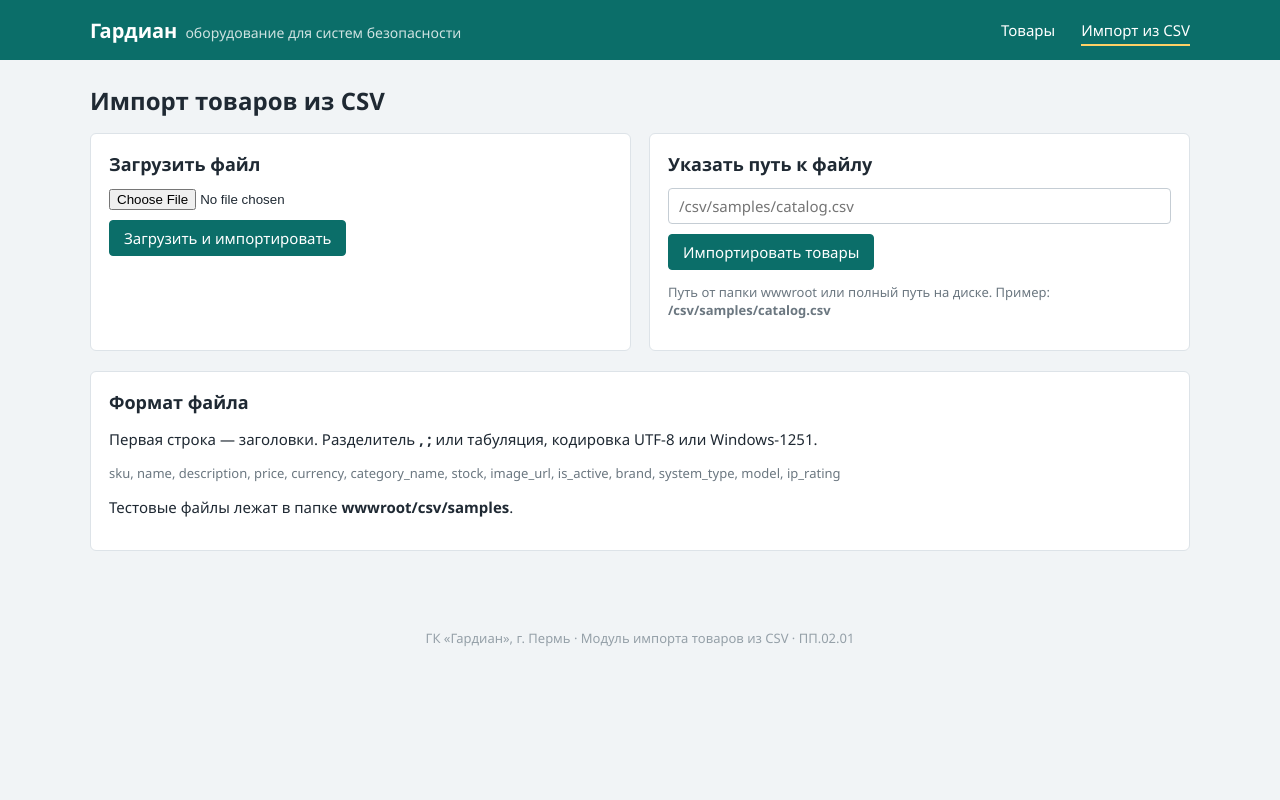
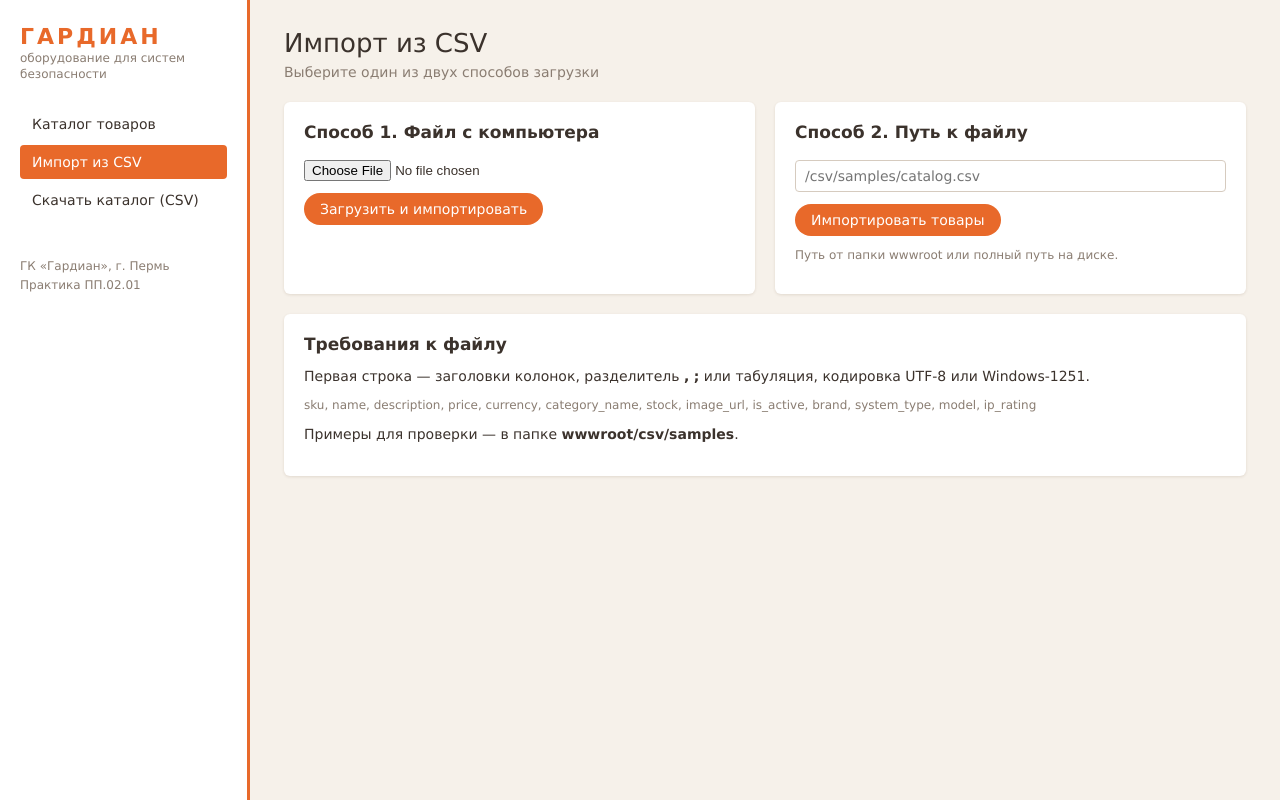
Before and after one commit to pischalnikova/pishchalnikova_SecurityStoreImport, an ASP.NET Core app: page /Products/Import in a window 1280 px wide. Run offline with ASP.NET Core 8, Linux system fonts and the light colour scheme.

Commit message:
Change layout to side menu and product cards

```diff
--- a/src/SecurityStoreImport/Views/Products/Import.cshtml
+++ b/src/SecurityStoreImport/Views/Products/Import.cshtml
@@ -4,41 +4,41 @@
     var result = Model.Result; // результат последнего импорта или null
 }
 
-<h1>Импорт товаров из CSV</h1>
+<h1>Импорт из CSV</h1>
+<p class="subtitle">Выберите один из двух способов загрузки</p>
 
-<div class="forms">
-    <form class="box" method="post" asp-action="Import" enctype="multipart/form-data">
-        <h2>Загрузить файл</h2>
+<div class="steps">
+    <form class="panel" method="post" asp-action="Import" enctype="multipart/form-data">
+        <h2>Способ 1. Файл с компьютера</h2>
         <input type="hidden" name="Mode" value="@ImportRequest.UploadMode" />
         <input type="file" name="File" accept=".csv" /><br />
         <button type="submit" class="btn">Загрузить и импортировать</button>
     </form>
 
-    <form class="box" method="post" asp-action="Import">
-        <h2>Указать путь к файлу</h2>
+    <form class="panel" method="post" asp-action="Import">
+        <h2>Способ 2. Путь к файлу</h2>
         <input type="hidden" name="Mode" value="@ImportRequest.PathMode" />
         <input type="text" name="FilePath" value="@Model.FilePath" placeholder="/csv/samples/catalog.csv" />
         <button type="submit" class="btn">Импортировать товары</button>
-        <p class="small">Путь от папки wwwroot или полный путь на диске. Пример: <b>/csv/samples/catalog.csv</b></p>
+        <p class="hint">Путь от папки wwwroot или полный путь на диске.</p>
     </form>
 </div>
-<br />
 
 @if (result != null)
 {
-    <div class="box">
-        <h2>Результат импорта @(result.FileName != "" ? "— " + result.FileName : "")</h2>
+    <div class="panel">
+        <h2>Итог импорта @(result.FileName != "" ? "«" + result.FileName + "»" : "")</h2>
 
         @if (result.ImportedCount > 0 && result.Errors.Count == 0)
         {
-            <div class="message message-ok">Все строки загружены без ошибок.</div>
+            <div class="message message-ok">Файл загружен полностью, ошибок нет.</div>
         }
         else if (result.ImportedCount == 0)
         {
-            <div class="message message-error">Ни один товар не загружен.</div>
+            <div class="message message-error">Товары не добавлены — смотрите список ошибок.</div>
         }
 
-        <table class="result">
+        <table class="counts">
             <tr><th>Показатель</th><th>Значение</th></tr>
             <tr><td>Всего строк</td><td>@result.TotalRows</td></tr>
             <tr><td>Успешно импортировано</td><td>@result.ImportedCount</td></tr>
@@ -52,12 +52,12 @@
 
         @if (result.Errors.Count > 0)
         {
-            <h2 style="margin-top:20px">Список ошибок</h2>
+            <h2 style="margin-top:24px">Список ошибок</h2>
             <table>
-                <tr><th>Строка</th><th>Колонка</th><th>Описание ошибки</th></tr>
+                <tr><th>Строка</th><th>Поле</th><th>Описание</th></tr>
                 @foreach (var error in result.Errors)
                 {
-                    <tr class="@(error.IsWarning ? "row-warning" : "row-error")">
+                    <tr class="@(error.IsWarning ? "warning-row" : "error-row")">
                         <td>@(error.RowNumber == 0 ? "—" : error.RowNumber.ToString())</td>
                         <td>@(error.Column == "" ? "—" : error.Column)</td>
                         <td>@(error.IsWarning ? "Предупреждение: " : "")@error.Message</td>
@@ -66,13 +66,13 @@
             </table>
         }
 
-        <p><a asp-action="Index" class="btn">Перейти к списку товаров</a></p>
+        <p style="margin-top:18px"><a asp-action="Index" class="btn">Открыть каталог</a></p>
     </div>
 }
 
-<div class="box">
-    <h2>Формат файла</h2>
-    <p>Первая строка — заголовки. Разделитель <b>,</b> <b>;</b> или табуляция, кодировка UTF-8 или Windows-1251.</p>
-    <p class="small">sku, name, description, price, currency, category_name, stock, image_url, is_active, brand, system_type, model, ip_rating</p>
-    <p>Тестовые файлы лежат в папке <b>wwwroot/csv/samples</b>.</p>
+<div class="panel">
+    <h2>Требования к файлу</h2>
+    <p>Первая строка — заголовки колонок, разделитель <b>,</b> <b>;</b> или табуляция, кодировка UTF-8 или Windows-1251.</p>
+    <p class="hint">sku, name, description, price, currency, category_name, stock, image_url, is_active, brand, system_type, model, ip_rating</p>
+    <p>Примеры для проверки — в папке <b>wwwroot/csv/samples</b>.</p>
 </div>
--- a/src/SecurityStoreImport/Views/Shared/_Layout.cshtml
+++ b/src/SecurityStoreImport/Views/Shared/_Layout.cshtml
@@ -10,24 +10,31 @@
     <link rel="stylesheet" href="~/css/style.css" asp-append-version="true" />
 </head>
 <body>
-    <header class="header">
-        <div class="header-inner">
-            <a class="logo" asp-controller="Products" asp-action="Index">Гардиан<span>оборудование для систем безопасности</span></a>
-            <nav class="nav">
-                <a asp-controller="Products" asp-action="Index" class="@(action == "Index" ? "active" : "")">Товары</a>
-                <a asp-controller="Products" asp-action="Import" class="@(action == "Import" ? "active" : "")">Импорт из CSV</a>
-            </nav>
-        </div>
-    </header>
+<div class="page">
+    <aside class="side">
+        <a class="logo" asp-controller="Products" asp-action="Index">
+            <b>ГАРДИАН</b>
+            <small>оборудование для систем безопасности</small>
+        </a>
 
-    <main class="content">
+        <nav class="menu">
+            <a asp-controller="Products" asp-action="Index" class="@(action == "Index" ? "active" : "")">Каталог товаров</a>
+            <a asp-controller="Products" asp-action="Import" class="@(action == "Import" ? "active" : "")">Импорт из CSV</a>
+            <a asp-controller="Products" asp-action="Export">Скачать каталог (CSV)</a>
+        </nav>
+
+        @await RenderSectionAsync("Side", required: false)
+
+        <div class="about">ГК «Гардиан», г. Пермь<br />Практика ПП.02.01</div>
+    </aside>
+
+    <main class="main">
         @if (TempData["Notice"] is string notice)
         {
             <div class="message message-ok">@notice</div>
         }
         @RenderBody()
     </main>
-
-    <footer class="footer">ГК «Гардиан», г. Пермь · Модуль импорта товаров из CSV · ПП.02.01</footer>
+</div>
 </body>
 </html>
--- a/src/SecurityStoreImport/wwwroot/css/style.css
+++ b/src/SecurityStoreImport/wwwroot/css/style.css
@@ -1,119 +1,134 @@
-/* Оформление сайта «Гардиан — магазин оборудования безопасности» */
+/* Оформление сайта «Гардиан — магазин оборудования безопасности».
+   Слева меню, справа содержимое; товары выводятся карточками. */
+
+* { box-sizing: border-box; }
 
 body {
     margin: 0;
-    font-family: "Segoe UI", Arial, sans-serif;
-    font-size: 15px;
-    color: #1f2933;
-    background: #f1f4f6;
+    font-family: Verdana, "Trebuchet MS", sans-serif;
+    font-size: 14px;
+    color: #3b322c;
+    background: #f6f1ea;
 }
 
-a { color: #0b6e69; }
+a { color: #c8551a; }
 
-.header {
-    background: #0b6e69;
-    color: #fff;
+/* ----- Каркас ----- */
+.page { display: flex; min-height: 100vh; }
+
+.side {
+    width: 250px;
+    flex-shrink: 0;
+    background: #fff;
+    border-right: 3px solid #e8692a;
+    padding: 24px 20px;
 }
 
-.header-inner, .content {
-    max-width: 1100px;
-    margin: 0 auto;
-    padding: 0 20px;
+.main { flex: 1; padding: 28px 34px; max-width: 1150px; }
+
+.logo { display: block; text-decoration: none; color: #3b322c; margin-bottom: 26px; }
+.logo b { display: block; font-size: 22px; letter-spacing: 3px; color: #e8692a; }
+.logo small { color: #8a7d72; font-size: 12px; }
+
+.menu a {
+    display: block;
+    padding: 9px 12px;
+    margin-bottom: 4px;
+    border-radius: 4px;
+    color: #3b322c;
+    text-decoration: none;
 }
+.menu a:hover { background: #fbeee4; }
+.menu a.active { background: #e8692a; color: #fff; }
 
-.header-inner {
-    display: flex;
-    align-items: center;
-    justify-content: space-between;
-    height: 60px;
-}
+.side h3 { font-size: 13px; text-transform: uppercase; color: #8a7d72; margin: 28px 0 10px; }
+.side label { display: block; margin-bottom: 6px; cursor: pointer; }
+.side input[type=text], .side select { width: 100%; margin-bottom: 12px; }
+.side .about { margin-top: 40px; font-size: 12px; color: #8a7d72; line-height: 1.6; }
 
-.logo { color: #fff; font-size: 20px; font-weight: bold; text-decoration: none; }
-.logo span { font-weight: normal; font-size: 14px; opacity: .8; margin-left: 8px; }
-
-.nav a {
-    color: #fff;
-    text-decoration: none;
-    margin-left: 22px;
-    padding-bottom: 4px;
-}
-.nav a:hover, .nav a.active { border-bottom: 2px solid #ffd166; }
-
-.content { padding-top: 24px; padding-bottom: 40px; }
-
-h1 { font-size: 24px; margin: 0 0 16px; }
-h2 { font-size: 18px; margin: 0 0 12px; }
-
-.box {
-    background: #fff;
-    border: 1px solid #dde3e8;
-    border-radius: 6px;
-    padding: 18px;
-    margin-bottom: 18px;
-}
-
-.toolbar { display: flex; flex-wrap: wrap; gap: 8px; align-items: center; margin-bottom: 16px; }
-.toolbar .spacer { flex: 1; }
+h1 { font-size: 26px; font-weight: normal; margin: 0 0 6px; }
+h2 { font-size: 17px; margin: 0 0 12px; }
+.subtitle { color: #8a7d72; margin: 0 0 22px; }
 
 input[type=text], select {
-    padding: 7px 10px;
-    border: 1px solid #c5cdd4;
+    padding: 7px 9px;
+    border: 1px solid #d6cbbf;
     border-radius: 4px;
+    background: #fff;
     font: inherit;
 }
-input[type=text] { width: 260px; }
 
 .btn {
     display: inline-block;
-    padding: 7px 14px;
-    border: 1px solid #0b6e69;
-    border-radius: 4px;
-    background: #0b6e69;
+    padding: 8px 16px;
+    border: 0;
+    border-radius: 20px;
+    background: #e8692a;
     color: #fff;
     font: inherit;
     text-decoration: none;
     cursor: pointer;
 }
-.btn:hover { background: #095a56; }
-.btn-light { background: #fff; color: #0b6e69; }
-.btn-light:hover { background: #e8f3f2; }
-.btn-red { background: #fff; color: #c0392b; border-color: #c0392b; }
+.btn:hover { background: #c8551a; }
+.btn-gray { background: #e4dbd1; color: #3b322c; }
+.btn-gray:hover { background: #d6cbbf; }
 
-table { width: 100%; border-collapse: collapse; background: #fff; }
-th, td { padding: 8px 10px; border-bottom: 1px solid #e3e8ec; text-align: left; vertical-align: top; }
-th { background: #e8f3f2; font-weight: 600; }
-td.num, th.num { text-align: right; white-space: nowrap; }
-.small { color: #6b7780; font-size: 13px; }
+.message { padding: 10px 14px; margin-bottom: 18px; border-left: 5px solid; background: #fff; }
+.message-ok { border-color: #3c9a5f; }
+.message-error { border-color: #c0392b; }
+.message-info { border-color: #d9a400; }
 
-.tag { font-size: 13px; padding: 2px 8px; border-radius: 10px; background: #e8f3f2; color: #0b6e69; white-space: nowrap; }
-.yes { color: #1e8449; }
-.no { color: #95a0a8; }
+.panel { background: #fff; border-radius: 6px; padding: 20px; margin-bottom: 20px; box-shadow: 0 1px 3px rgba(80, 50, 20, .12); }
 
-.result { width: auto; min-width: 340px; }
-.result td:last-child { text-align: right; font-weight: bold; }
+/* ----- Карточки товаров ----- */
+.cards { display: grid; grid-template-columns: repeat(auto-fill, minmax(240px, 1fr)); gap: 16px; }
 
-.message { padding: 10px 14px; border-radius: 4px; margin-bottom: 16px; }
-.message-ok { background: #e3f4e8; border: 1px solid #a9d8b6; }
-.message-error { background: #fdecea; border: 1px solid #f1b0a8; }
-.message-info { background: #fff8e1; border: 1px solid #f0d88a; }
+.card {
+    background: #fff;
+    border-radius: 6px;
+    border-top: 5px solid #8a7d72;
+    padding: 14px 16px;
+    box-shadow: 0 1px 3px rgba(80, 50, 20, .12);
+    display: flex;
+    flex-direction: column;
+}
+.card.system-0 { border-top-color: #2f80c1; }
+.card.system-1 { border-top-color: #c0392b; }
+.card.system-2 { border-top-color: #7d5ba6; }
 
-.row-error td:first-child { border-left: 4px solid #c0392b; }
-.row-warning td:first-child { border-left: 4px solid #e0a800; }
+.card .sku { font-size: 12px; color: #8a7d72; }
+.card .name { font-size: 15px; font-weight: bold; margin: 4px 0; color: #3b322c; text-decoration: none; }
+.card .name:hover { color: #c8551a; }
+.card .brand { font-size: 12px; color: #8a7d72; margin-bottom: 10px; }
+.card .bottom { margin-top: auto; display: flex; justify-content: space-between; align-items: flex-end; }
+.card .price { font-size: 18px; font-weight: bold; }
+.card .stock { font-size: 12px; text-align: right; }
+.off { color: #b0a59a; }
 
-.forms { display: grid; grid-template-columns: 1fr 1fr; gap: 18px; }
-.forms .box { margin-bottom: 0; }
-.forms input[type=text] { width: 100%; box-sizing: border-box; margin-bottom: 10px; }
-.forms input[type=file] { margin-bottom: 10px; }
+.summary-line { margin: 18px 0; color: #8a7d72; }
 
-.details { display: grid; grid-template-columns: 200px 1fr; }
-.details dt, .details dd { margin: 0; padding: 7px 0; border-bottom: 1px solid #e3e8ec; }
-.details dt { color: #6b7780; }
-.price { font-size: 22px; font-weight: bold; color: #0b6e69; margin: 6px 0 14px; }
+/* ----- Импорт ----- */
+.steps { display: flex; gap: 20px; flex-wrap: wrap; }
+.steps .panel { flex: 1; min-width: 300px; }
+.steps input[type=text] { width: 100%; margin: 6px 0 12px; }
+.steps input[type=file] { margin: 6px 0 12px; }
+.hint { color: #8a7d72; font-size: 12px; }
 
-.footer { text-align: center; color: #95a0a8; font-size: 13px; padding: 20px 0; }
+table { border-collapse: collapse; width: 100%; }
+th, td { padding: 8px 10px; text-align: left; border-bottom: 1px solid #eee4da; }
+th { color: #8a7d72; font-weight: normal; font-size: 12px; text-transform: uppercase; }
+.counts { width: auto; }
+.counts td:last-child { font-weight: bold; padding-left: 40px; }
+.warning-row td { background: #fff8e6; }
+.error-row td { background: #fdf0ee; }
+
+/* ----- Карточка товара ----- */
+.props { width: auto; min-width: 420px; }
+.props td:first-child { color: #8a7d72; width: 190px; }
+.big-price { font-size: 26px; color: #e8692a; margin: 10px 0; }
 
 @media (max-width: 800px) {
-    .forms { grid-template-columns: 1fr; }
-    .header-inner { flex-direction: column; height: auto; padding: 10px 20px; }
-    .nav a { margin: 0 10px; }
+    .page { flex-direction: column; }
+    .side { width: auto; border-right: 0; border-bottom: 3px solid #e8692a; }
+    .main { padding: 20px; }
 }
```
Also changed, not shown: src/SecurityStoreImport/Views/Products/Details.cshtml (+13 -14 lines), src/SecurityStoreImport/Views/Products/Index.cshtml (+60 -65 lines).
